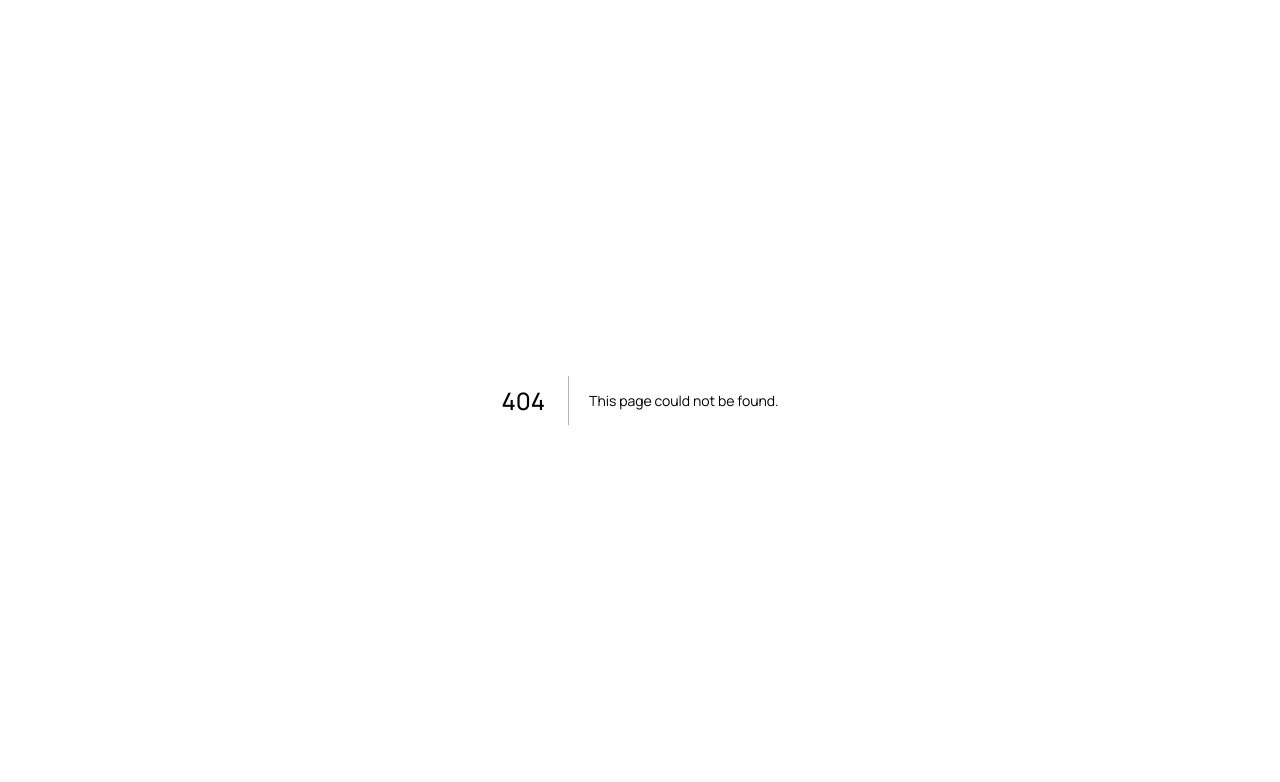
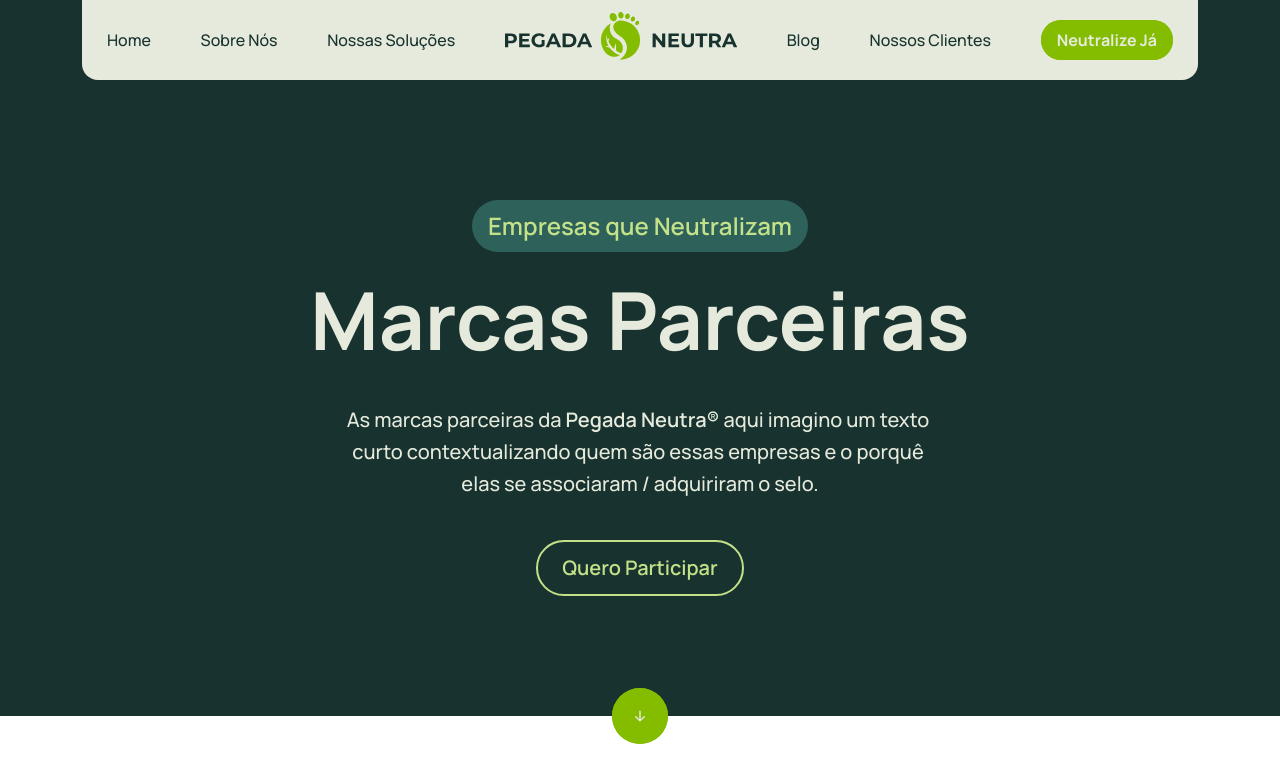
Before and after one commit to luangelsdorf/website-pegada-neutra, a Next.js app: page /parceiros in a window 1280 px wide. Before the commit this address had no page. Shown: the top 782 px of the page. Built offline with nearby package versions, Linux system fonts and the light colour scheme.

Commit message:
Partners Banner

```diff
--- /dev/null
+++ b/src/components/partners/Banner/Banner.module.scss
@@ -0,0 +1,22 @@
+.banner {
+  position: relative;
+  display: flex;
+  flex-direction: column;
+  align-items: center;
+  background-color: rgb(var(--dark-green));
+  padding-bottom: 120px;
+  padding-top: calc(120px + 80px);
+  text-align: center;
+
+  & > p {
+    margin: 40px auto;
+    max-width: 600px;
+  }
+
+  .arrow {
+    position: absolute !important;
+    bottom: -28px;
+    height: 56px;
+    width: 56px;
+  }
+}
--- /dev/null
+++ b/src/components/partners/Banner/index.js
@@ -0,0 +1,18 @@
+import React from 'react';
+import Button from 'src/components/common/Button';
+import styles from './Banner.module.scss';
+import ArrowDown from 'public/images/icons/ArrowDown.svg';
+
+export default function Banner({ content }) {
+  return (
+    <section className={styles.banner}>
+      <header>
+        <p className="overline large dark">Empresas que Neutralizam</p>
+        <h1>Marcas Parceiras</h1>
+      </header>
+      <p>As marcas parceiras da <strong>Pegada Neutra®</strong> aqui imagino um texto curto contextualizando quem são essas empresas e o porquê elas se associaram / adquiriram o selo.</p>
+      <Button className="outline phthalo large">Quero Participar</Button>
+      <Button LeftIcon={ArrowDown} className={styles.arrow} />
+    </section>
+  )
+}
--- /dev/null
+++ b/src/pages/parceiros.js
@@ -0,0 +1,21 @@
+import Banner from 'src/components/partners/Banner';
+import Head from 'next/head';
+import Header from 'src/components/layout/Header';
+import React from 'react';
+
+export default function Parceiros() {
+  return (
+    <>
+      <Head>
+        <title>Parceitos | Pegada Neutra</title>
+        <meta name="description" content="Estas são as marcas parceiras da Pegada Neutra" />
+      </Head>
+
+      <Header light />
+
+      <main>
+        <Banner />
+      </main>
+    </>
+  )
+}
--- a/src/styles/scss/_typography.scss
+++ b/src/styles/scss/_typography.scss
@@ -60,18 +60,34 @@
   font: var(--body-sm);
 }
 
+strong {
+  font: var(--body-default-bold);
+}
+
 .overline {
-  display: flex;
+  font: var(--body-default-bold);
+  display: inline-block;
   width: max-content;
-  align-items: center;
   margin-bottom: 24px;
-  font-weight: 700 !important;
+
+  &.light,
+  &.dark {
+    border-radius: 56px;
+    padding: 4px 12px;
+
+    &.small {
+      padding: 4px 12px;
+    }
+    &.large {
+      padding: 6px 16px;
+    }
+  }
 
   &.small {
-    font: var(--body-sm);
+    font: var(--body-sm-bold);
   }
   &.large {
-    font: var(--body-lg);
+    font: var(--body-lg-bold);
   }
 
   &.light {
@@ -82,20 +98,4 @@
     background-color: rgb(var(--soft-dark-green));
     color: rgb(var(--phthalo-green));
   }
-
-  &.light,
-  &.dark {
-    border-radius: 56px;
-    height: 40px;
-    padding: 0 12px;
-
-    .small {
-      height: 36px;
-      padding: 0 12px;
-    }
-    .large {
-      height: 52px;
-      padding: 0 16px;
-    }
-  }
 }
```
Also changed, not shown: src/pages/index.js (+1 -6 lines).
